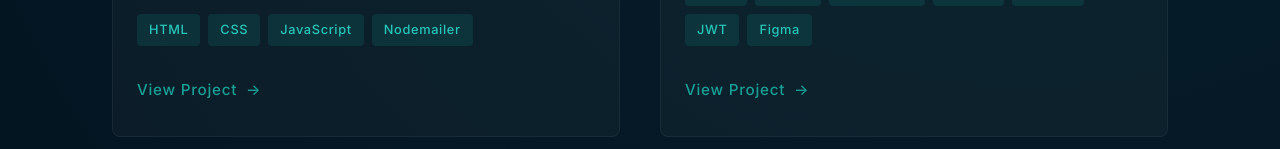
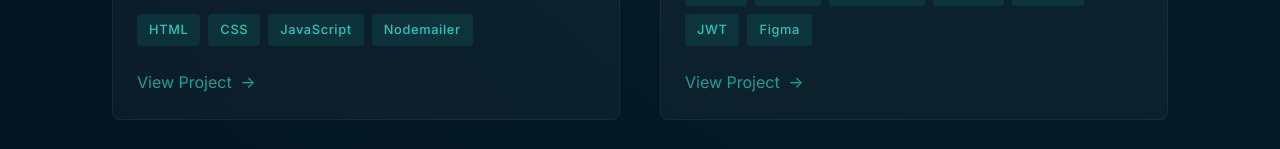
Before and after one commit to cstlford/cford_site, a React (Vite) app: page /projects in a window 1280 px wide. Shown: the part 803-952 px from the top of the page. Built offline with nearby package versions, Linux system fonts and the light colour scheme.

Commit message:
prevented overlay from covering links

```diff
--- a/src/index.css
+++ b/src/index.css
@@ -67,7 +67,7 @@ body::before {
     rgba(24, 160, 150, 0.08) 0%,
     rgba(4, 21, 34, 0) 70%
   );
-  z-index: 1;
+  z-index: -1;
 }
 
 /* Typography */
--- a/src/pages/Projects/index.tsx
+++ b/src/pages/Projects/index.tsx
@@ -25,12 +25,8 @@ const Projects = () => {
                   </span>
                 ))}
               </div>
-              <a
-                href={project.link}
-                target="_blank"
-                rel="noopener noreferrer"
-                className="project-link"
-              >
+
+              <a href={project.link} target="_blank">
                 View Project <span className="arrow">→</span>
               </a>
             </div>
```
